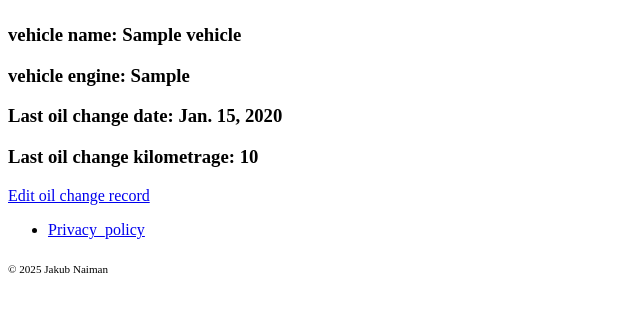
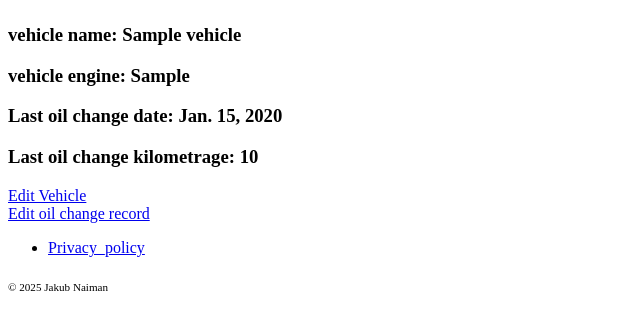
Before and after one commit to JNaiman97/oil_change, a Django app: page /vehicles/vehicles/1/ in a window 1280 px wide. Shown: the part 147-477 px from the top of the page, without its empty margins (0-640 px from the left). Run offline with Django 5.2, Linux system fonts and the light colour scheme; a user stored in the database is signed in; tables that the repository leaves empty hold one stand-in row (values such as "Sample post").

Commit message:
edit_vehicle

```diff
--- a/oil_change_tracker/vehicles/templates/vehicle_detail.html
+++ b/oil_change_tracker/vehicles/templates/vehicle_detail.html
@@ -12,6 +12,9 @@
 {% else %}
     <p>No oil change record yet.</p>
 {% endif %}
+<div>
+<a href="{% url 'vehicle_edit' vehicle.pk %}">Edit Vehicle</a>
+</div>
 {% if vehicle.oil_changes %}
     <a href="{% url 'oilchange_edit' vehicle.oil_changes.pk %}">Edit oil change record</a>
 {% else %}
--- a/oil_change_tracker/vehicles/urls.py
+++ b/oil_change_tracker/vehicles/urls.py
@@ -5,7 +5,7 @@ urlpatterns = [
     path('list/', vehicleListView.as_view(), name="vehicle_list"),
     path('vehicles/<int:pk>/', vehicleDetailView.as_view(), name='vehicle_detail'),
     path('vehicles/add/', vehicleCreateView.as_view(), name='vehicle_create'),
-    path('vehicles/<int:pk>/edit/', vehicleUpdateView.as_view(), name='vehicle_form'),
+    path('vehicles/<int:pk>/edit/', vehicleUpdateView.as_view(), name='vehicle_edit'),
     path('vehicles/<int:pk>/delete/', vehicleDeleteView.as_view(), name='vehicle_confirm_delete'),
 
     path('vehicles/<int:vehicle_pk>/oilchange/add/', oilChangeCreateView.as_view(), name='oilchange_add'),
--- a/oil_change_tracker/vehicles/views.py
+++ b/oil_change_tracker/vehicles/views.py
@@ -42,6 +42,7 @@ class vehicleUpdateView(LoginRequiredMixin, UpdateView):
     def get_queryset(self):
         return Vehicle.objects.filter(owner=self.request.user)
 
+
 class vehicleDeleteView(LoginRequiredMixin, DeleteView):
     model = Vehicle
     template_name = 'vehicle_confirm_delete.html'
```
